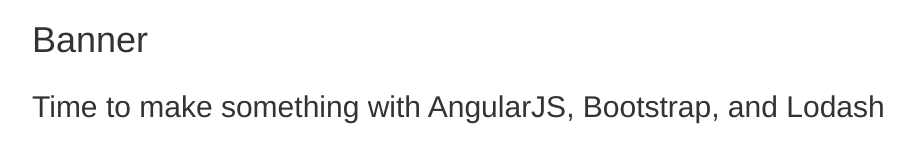
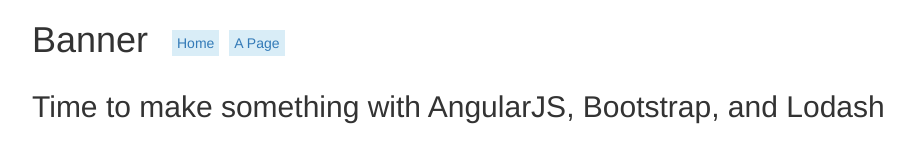
Before and after one commit to alexmiddeleer/furry-octo-wight, a website: page index.html in a window 1280 px wide. Shown: the whole page, without its empty margins (38-952 px from the left). Drawn offline with nearby package versions, Linux system fonts and the light colour scheme; some packages are replaced by stand-ins of ours; files that its build step writes are made by us from their sources.

Commit message:
feature: banner links

```diff
--- a/app/app.js
+++ b/app/app.js
@@ -4,6 +4,13 @@
    .controller('app-ctrl', function($scope) {
       $scope.aThing = "something";
       $scope.aTool = "AngularJS, Bootstrap, and Lodash";
+      $scope.bannerLinks = [{
+         text:'Home',
+         href:'#'
+      },{
+         text:'A Page',
+         href:'#/view1/'
+      }]
    });
 
 angular.module('myAppControllers', []);
@@ -14,7 +21,7 @@
 
 angular.module('myApp')
    .config(['$routeProvider', function($routeProvider) {
-      $routeProvider.when('/',{
+      $routeProvider.when('',{
          templateUrl: 'app/views/home.html',
          controller: 'app-ctrl'
       });
--- a/app/style/app.less
+++ b/app/style/app.less
@@ -1,3 +1,16 @@
+@brand-info: #d9edf7;
+
 .banner{
    display:inline-block;
 }
+
+.banner-links{
+   padding-left:20px;
+   display:inline-block;
+   vertical-align:middle;
+}
+
+.banner-links a{
+   padding: 5px;
+   background-color: @brand-info;
+}
--- a/index.html
+++ b/index.html
@@ -16,7 +16,16 @@
       <div class="banner">
          <h1>Banner</h1>
       </div>
-      <ng-view>
-      </ng-view>
+      <div class="banner-links">
+         <ul class="list-inline">
+            <li ng-repeat="link in bannerLinks">
+               <a ng-href="{{link.href}}">{{link.text}}</a>
+            </li>
+         </ul>
+      </div>
+      <div class="content">
+         <ng-view>
+         </ng-view>
+      </div>
    </body>
 </html>
```
